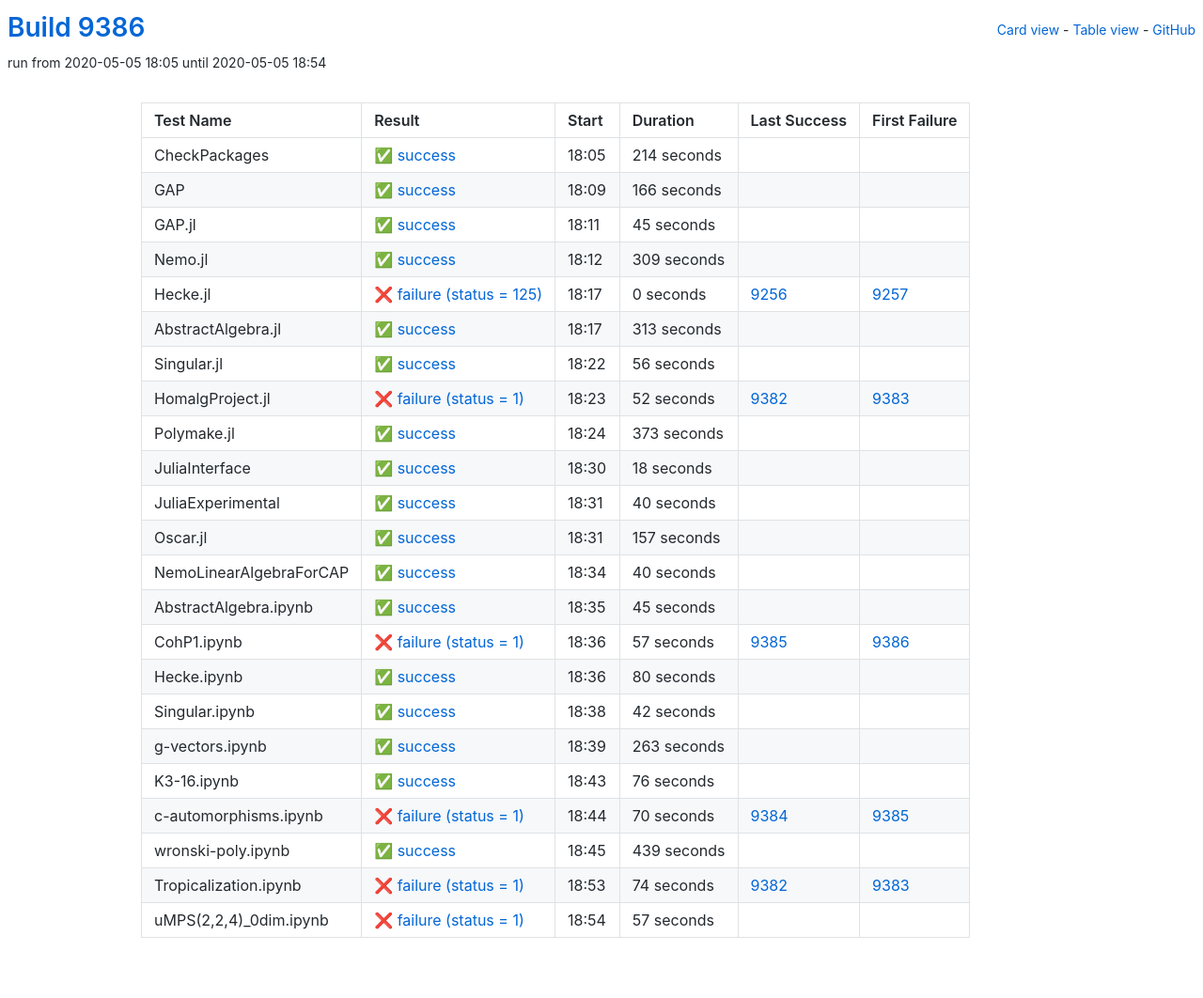
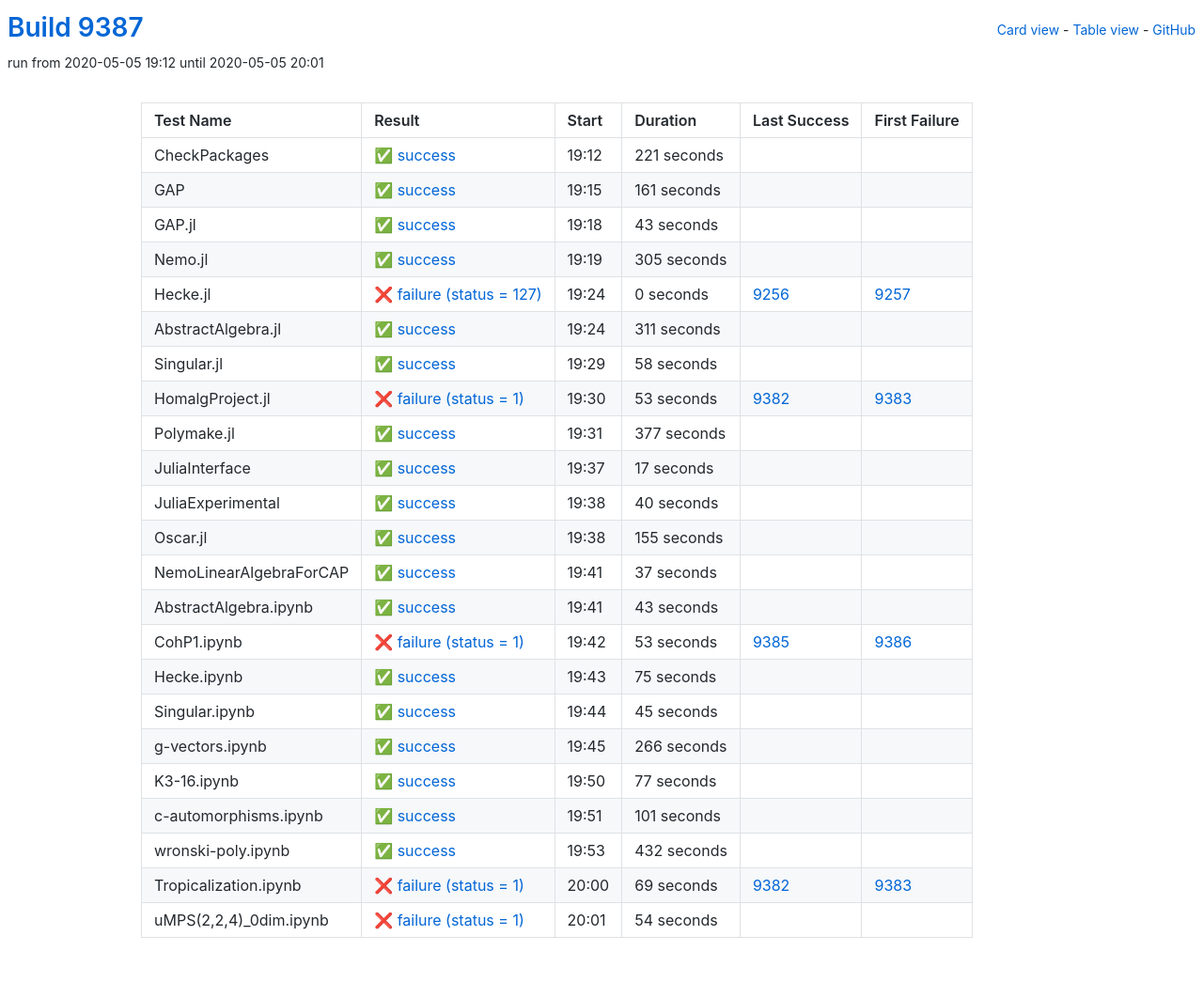
Before and after one commit to oscar-system/oscar-ci-status, a Jekyll site: the page built from table.html, in a window 1280 px wide. Shown: the whole page at 94% size. Built offline with Jekyll 4.4.1, drawn with Linux system fonts in a browser that asks for light colours.

Commit message:
Build 9387

```diff
--- a/_data/ci.yml
+++ b/_data/ci.yml
@@ -1,125 +1,125 @@
-build: 9386
-build_url: https://oscarci.mathematik.uni-kl.de/job/oscar/9386/
+build: 9387
+build_url: https://oscarci.mathematik.uni-kl.de/job/oscar/9387/
 job: oscar
 tests:
-- duration: 214
+- duration: 221
   exitcode: 0
   first_failure: false
   first_failure_url: null
   id: checkpackages
   last_success: false
   last_success_url: null
-  log: https://oscarci.mathematik.uni-kl.de/job/oscar/9386/artifact/logs/build-9386/CheckPackages.log
+  log: https://oscarci.mathematik.uni-kl.de/job/oscar/9387/artifact/logs/build-9387/CheckPackages.log
   name: CheckPackages
-  start: 2020-05-05 18:05
+  start: 2020-05-05 19:12
   status: success
   success: true
-- duration: 166
+- duration: 161
   exitcode: 0
   first_failure: false
   first_failure_url: null
   id: gap
   last_success: false
   last_success_url: null
-  log: https://oscarci.mathematik.uni-kl.de/job/oscar/9386/artifact/logs/build-9386/GAP.log
+  log: https://oscarci.mathematik.uni-kl.de/job/oscar/9387/artifact/logs/build-9387/GAP.log
   name: GAP
-  start: 2020-05-05 18:09
+  start: 2020-05-05 19:15
   status: success
   success: true
-- duration: 45
+- duration: 43
   exitcode: 0
   first_failure: false
   first_failure_url: null
   id: gap-jl
   last_success: false
   last_success_url: null
-  log: https://oscarci.mathematik.uni-kl.de/job/oscar/9386/artifact/logs/build-9386/GAP.jl.log
+  log: https://oscarci.mathematik.uni-kl.de/job/oscar/9387/artifact/logs/build-9387/GAP.jl.log
   name: GAP.jl
-  start: 2020-05-05 18:11
+  start: 2020-05-05 19:18
   status: success
   success: true
-- duration: 309
+- duration: 305
   exitcode: 0
   first_failure: false
   first_failure_url: null
   id: nemo-jl
   last_success: false
   last_success_url: null
-  log: https://oscarci.mathematik.uni-kl.de/job/oscar/9386/artifact/logs/build-9386/Nemo.jl.log
+  log: https://oscarci.mathematik.uni-kl.de/job/oscar/9387/artifact/logs/build-9387/Nemo.jl.log
   name: Nemo.jl
-  start: 2020-05-05 18:12
+  start: 2020-05-05 19:19
   status: success
   success: true
 - duration: 0
-  exitcode: 125
+  exitcode: 127
   first_failure: 9257
   first_failure_url: https://oscarci.mathematik.uni-kl.de/job/oscar/9257/
   id: hecke-jl
   last_success: 9256
   last_success_url: https://oscarci.mathematik.uni-kl.de/job/oscar/9256/
-  log: https://oscarci.mathematik.uni-kl.de/job/oscar/9386/artifact/logs/build-9386/Hecke.jl.log
+  log: https://oscarci.mathematik.uni-kl.de/job/oscar/9387/artifact/logs/build-9387/Hecke.jl.log
   name: Hecke.jl
-  start: 2020-05-05 18:17
+  start: 2020-05-05 19:24
   status: failure
   success: false
-- duration: 313
+- duration: 311
   exitcode: 0
   first_failure: false
   first_failure_url: null
   id: abstractalgebra-jl
   last_success: false
   last_success_url: null
-  log: https://oscarci.mathematik.uni-kl.de/job/oscar/9386/artifact/logs/build-9386/AbstractAlgebra.jl.log
+  log: https://oscarci.mathematik.uni-kl.de/job/oscar/9387/artifact/logs/build-9387/AbstractAlgebra.jl.log
   name: AbstractAlgebra.jl
-  start: 2020-05-05 18:17
+  start: 2020-05-05 19:24
   status: success
   success: true
-- duration: 56
+- duration: 58
   exitcode: 0
   first_failure: false
   first_failure_url: null
   id: singular-jl
   last_success: false
   last_success_url: null
-  log: https://oscarci.mathematik.uni-kl.de/job/oscar/9386/artifact/logs/build-9386/Singular.jl.log
+  log: https://oscarci.mathematik.uni-kl.de/job/oscar/9387/artifact/logs/build-9387/Singular.jl.log
   name: Singular.jl
-  start: 2020-05-05 18:22
+  start: 2020-05-05 19:29
   status: success
   success: true
-- duration: 52
+- duration: 53
   exitcode: 1
   first_failure: 9383
   first_failure_url: https://oscarci.mathematik.uni-kl.de/job/oscar/9383/
   id: homalgproject-jl
   last_success: 9382
   last_success_url: https://oscarci.mathematik.uni-kl.de/job/oscar/9382/
-  log: https://oscarci.mathematik.uni-kl.de/job/oscar/9386/artifact/logs/build-9386/HomalgProject.jl.log
+  log: https://oscarci.mathematik.uni-kl.de/job/oscar/9387/artifact/logs/build-9387/HomalgProject.jl.log
   name: HomalgProject.jl
-  start: 2020-05-05 18:23
+  start: 2020-05-05 19:30
   status: failure
   success: false
-- duration: 373
+- duration: 377
   exitcode: 0
   first_failure: false
   first_failure_url: null
   id: polymake-jl
   last_success: false
   last_success_url: null
-  log: https://oscarci.mathematik.uni-kl.de/job/oscar/9386/artifact/logs/build-9386/Polymake.jl.log
+  log: https://oscarci.mathematik.uni-kl.de/job/oscar/9387/artifact/logs/build-9387/Polymake.jl.log
   name: Polymake.jl
-  start: 2020-05-05 18:24
+  start: 2020-05-05 19:31
   status: success
   success: true
-- duration: 18
+- duration: 17
   exitcode: 0
   first_failure: false
   first_failure_url: null
   id: juliainterface
   last_success: false
   last_success_url: null
-  log: https://oscarci.mathematik.uni-kl.de/job/oscar/9386/artifact/logs/build-9386/JuliaInterface.log
+  log: https://oscarci.mathematik.uni-kl.de/job/oscar/9387/artifact/logs/build-9387/JuliaInterface.log
   name: JuliaInterface
-  start: 2020-05-05 18:30
+  start: 2020-05-05 19:37
   status: success
   success: true
 - duration: 40
@@ -129,152 +129,152 @@ tests:
   id: juliaexperimental
   last_success: false
   last_success_url: null
-  log: https://oscarci.mathematik.uni-kl.de/job/oscar/9386/artifact/logs/build-9386/JuliaExperimental.log
+  log: https://oscarci.mathematik.uni-kl.de/job/oscar/9387/artifact/logs/build-9387/JuliaExperimental.log
   name: JuliaExperimental
-  start: 2020-05-05 18:31
+  start: 2020-05-05 19:38
   status: success
   success: true
-- duration: 157
+- duration: 155
   exitcode: 0
   first_failure: false
   first_failure_url: null
   id: oscar-jl
   last_success: false
   last_success_url: null
-  log: https://oscarci.mathematik.uni-kl.de/job/oscar/9386/artifact/logs/build-9386/Oscar.jl.log
+  log: https://oscarci.mathematik.uni-kl.de/job/oscar/9387/artifact/logs/build-9387/Oscar.jl.log
   name: Oscar.jl
-  start: 2020-05-05 18:31
+  start: 2020-05-05 19:38
   status: success
   success: true
-- duration: 40
+- duration: 37
   exitcode: 0
   first_failure: false
   first_failure_url: null
   id: nemolinearalgebraforcap
   last_success: false
   last_success_url: null
-  log: https://oscarci.mathematik.uni-kl.de/job/oscar/9386/artifact/logs/build-9386/NemoLinearAlgebraForCAP.log
+  log: https://oscarci.mathematik.uni-kl.de/job/oscar/9387/artifact/logs/build-9387/NemoLinearAlgebraForCAP.log
   name: NemoLinearAlgebraForCAP
-  start: 2020-05-05 18:34
+  start: 2020-05-05 19:41
+  status: success
+  success: true
+- duration: 43
+  exitcode: 0
+  first_failure: false
+  first_failure_url: null
+  id: abstractalgebra-ipynb
+  last_success: false
+  last_success_url: null
+  log: https://oscarci.mathematik.uni-kl.de/job/oscar/9387/artifact/logs/build-9387/AbstractAlgebra.ipynb.log
+  name: AbstractAlgebra.ipynb
+  start: 2020-05-05 19:41
+  status: success
+  success: true
+- duration: 53
+  exitcode: 1
+  first_failure: 9386
+  first_failure_url: https://oscarci.mathematik.uni-kl.de/job/oscar/9386/
+  id: cohp1-ipynb
+  last_success: 9385
+  last_success_url: https://oscarci.mathematik.uni-kl.de/job/oscar/9385/
+  log: https://oscarci.mathematik.uni-kl.de/job/oscar/9387/artifact/logs/build-9387/CohP1.ipynb.log
+  name: CohP1.ipynb
+  start: 2020-05-05 19:42
+  status: failure
+  success: false
+- duration: 75
+  exitcode: 0
+  first_failure: false
+  first_failure_url: null
+  id: hecke-ipynb
+  last_success: false
+  last_success_url: null
+  log: https://oscarci.mathematik.uni-kl.de/job/oscar/9387/artifact/logs/build-9387/Hecke.ipynb.log
+  name: Hecke.ipynb
+  start: 2020-05-05 19:43
   status: success
   success: true
 - duration: 45
   exitcode: 0
   first_failure: false
   first_failure_url: null
-  id: abstractalgebra-ipynb
-  last_success: false
-  last_success_url: null
-  log: https://oscarci.mathematik.uni-kl.de/job/oscar/9386/artifact/logs/build-9386/AbstractAlgebra.ipynb.log
-  name: AbstractAlgebra.ipynb
-  start: 2020-05-05 18:35
-  status: success
-  success: true
-- duration: 57
-  exitcode: 1
-  first_failure: 9386
-  first_failure_url: https://oscarci.mathematik.uni-kl.de/job/oscar/9386/
-  id: cohp1-ipynb
-  last_success: 9385
-  last_success_url: https://oscarci.mathematik.uni-kl.de/job/oscar/9385/
-  log: https://oscarci.mathematik.uni-kl.de/job/oscar/9386/artifact/logs/build-9386/CohP1.ipynb.log
-  name: CohP1.ipynb
-  start: 2020-05-05 18:36
-  status: failure
-  success: false
-- duration: 80
-  exitcode: 0
-  first_failure: false
-  first_failure_url: null
-  id: hecke-ipynb
-  last_success: false
-  last_success_url: null
-  log: https://oscarci.mathematik.uni-kl.de/job/oscar/9386/artifact/logs/build-9386/Hecke.ipynb.log
-  name: Hecke.ipynb
-  start: 2020-05-05 18:36
-  status: success
-  success: true
-- duration: 42
-  exitcode: 0
-  first_failure: false
-  first_failure_url: null
   id: singular-ipynb
   last_success: false
   last_success_url: null
-  log: https://oscarci.mathematik.uni-kl.de/job/oscar/9386/artifact/logs/build-9386/Singular.ipynb.log
+  log: https://oscarci.mathematik.uni-kl.de/job/oscar/9387/artifact/logs/build-9387/Singular.ipynb.log
   name: Singular.ipynb
-  start: 2020-05-05 18:38
+  start: 2020-05-05 19:44
   status: success
   success: true
-- duration: 263
+- duration: 266
   exitcode: 0
   first_failure: false
   first_failure_url: null
   id: g-vectors-ipynb
   last_success: false
   last_success_url: null
-  log: https://oscarci.mathematik.uni-kl.de/job/oscar/9386/artifact/logs/build-9386/g-vectors.ipynb.log
+  log: https://oscarci.mathematik.uni-kl.de/job/oscar/9387/artifact/logs/build-9387/g-vectors.ipynb.log
   name: g-vectors.ipynb
-  start: 2020-05-05 18:39
+  start: 2020-05-05 19:45
   status: success
   success: true
-- duration: 76
+- duration: 77
   exitcode: 0
   first_failure: false
   first_failure_url: null
   id: k3-16-ipynb
   last_success: false
   last_success_url: null
-  log: https://oscarci.mathematik.uni-kl.de/job/oscar/9386/artifact/logs/build-9386/K3-16.ipynb.log
+  log: https://oscarci.mathematik.uni-kl.de/job/oscar/9387/artifact/logs/build-9387/K3-16.ipynb.log
   name: K3-16.ipynb
-  start: 2020-05-05 18:43
+  start: 2020-05-05 19:50
   status: success
   success: true
-- duration: 70
-  exitcode: 1
-  first_failure: 9385
-  first_failure_url: https://oscarci.mathematik.uni-kl.de/job/oscar/9385/
+- duration: 101
+  exitcode: 0
+  first_failure: false
+  first_failure_url: null
   id: c-automorphisms-ipynb
-  last_success: 9384
-  last_success_url: https://oscarci.mathematik.uni-kl.de/job/oscar/9384/
-  log: https://oscarci.mathematik.uni-kl.de/job/oscar/9386/artifact/logs/build-9386/c-automorphisms.ipynb.log
+  last_success: false
+  last_success_url: null
+  log: https://oscarci.mathematik.uni-kl.de/job/oscar/9387/artifact/logs/build-9387/c-automorphisms.ipynb.log
   name: c-automorphisms.ipynb
-  start: 2020-05-05 18:44
-  status: failure
-  success: false
-- duration: 439
+  start: 2020-05-05 19:51
+  status: success
+  success: true
+- duration: 432
   exitcode: 0
   first_failure: false
   first_failure_url: null
   id: wronski-poly-ipynb
   last_success: false
   last_success_url: null
-  log: https://oscarci.mathematik.uni-kl.de/job/oscar/9386/artifact/logs/build-9386/wronski-poly.ipynb.log
+  log: https://oscarci.mathematik.uni-kl.de/job/oscar/9387/artifact/logs/build-9387/wronski-poly.ipynb.log
   name: wronski-poly.ipynb
-  start: 2020-05-05 18:45
+  start: 2020-05-05 19:53
   status: success
   success: true
-- duration: 74
+- duration: 69
   exitcode: 1
   first_failure: 9383
   first_failure_url: https://oscarci.mathematik.uni-kl.de/job/oscar/9383/
   id: tropicalization-ipynb
   last_success: 9382
   last_success_url: https://oscarci.mathematik.uni-kl.de/job/oscar/9382/
-  log: https://oscarci.mathematik.uni-kl.de/job/oscar/9386/artifact/logs/build-9386/Tropicalization.ipynb.log
+  log: https://oscarci.mathematik.uni-kl.de/job/oscar/9387/artifact/logs/build-9387/Tropicalization.ipynb.log
   name: Tropicalization.ipynb
-  start: 2020-05-05 18:53
+  start: 2020-05-05 20:00
   status: failure
   success: false
-- duration: 57
+- duration: 54
   exitcode: 1
   first_failure: false
   first_failure_url: null
   id: umps-2-2-4-0dim-ipynb
   last_success: false
   last_success_url: null
-  log: https://oscarci.mathematik.uni-kl.de/job/oscar/9386/artifact/logs/build-9386/uMPS-2-2-4-_0dim.ipynb.log
+  log: https://oscarci.mathematik.uni-kl.de/job/oscar/9387/artifact/logs/build-9387/uMPS-2-2-4-_0dim.ipynb.log
   name: uMPS(2,2,4)_0dim.ipynb
-  start: 2020-05-05 18:54
+  start: 2020-05-05 20:01
   status: failure
   success: false
```
Also changed, not shown: README.md.
